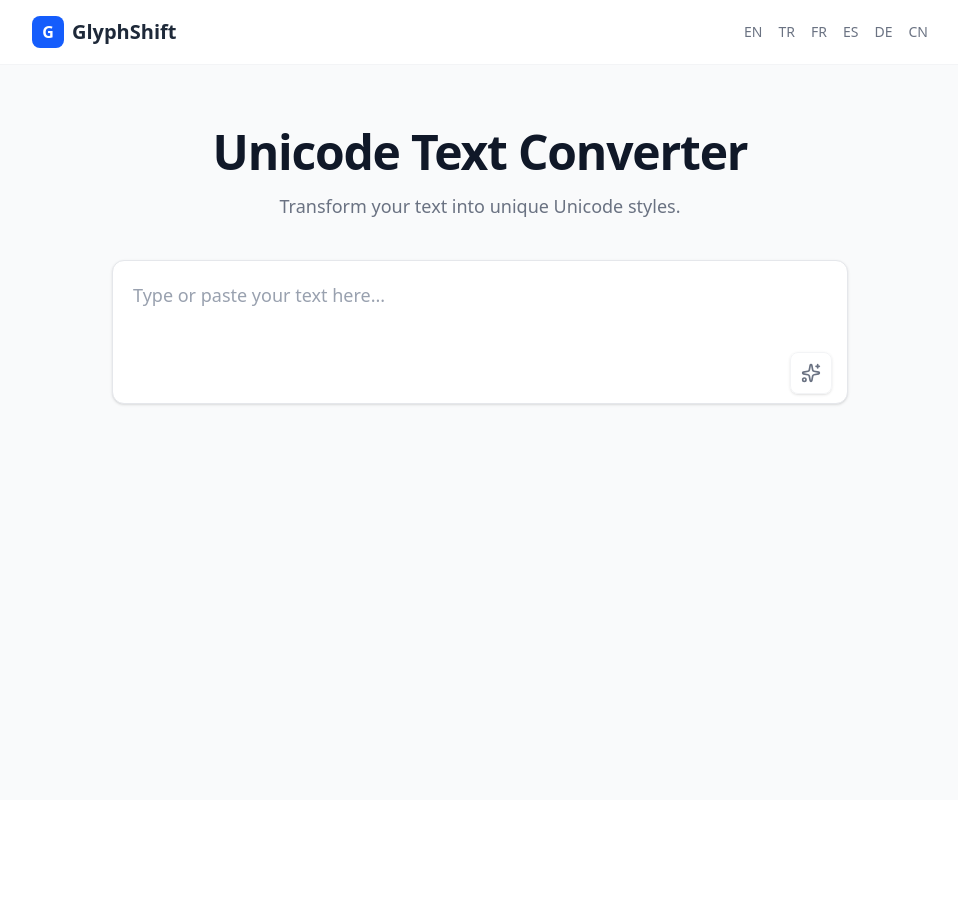
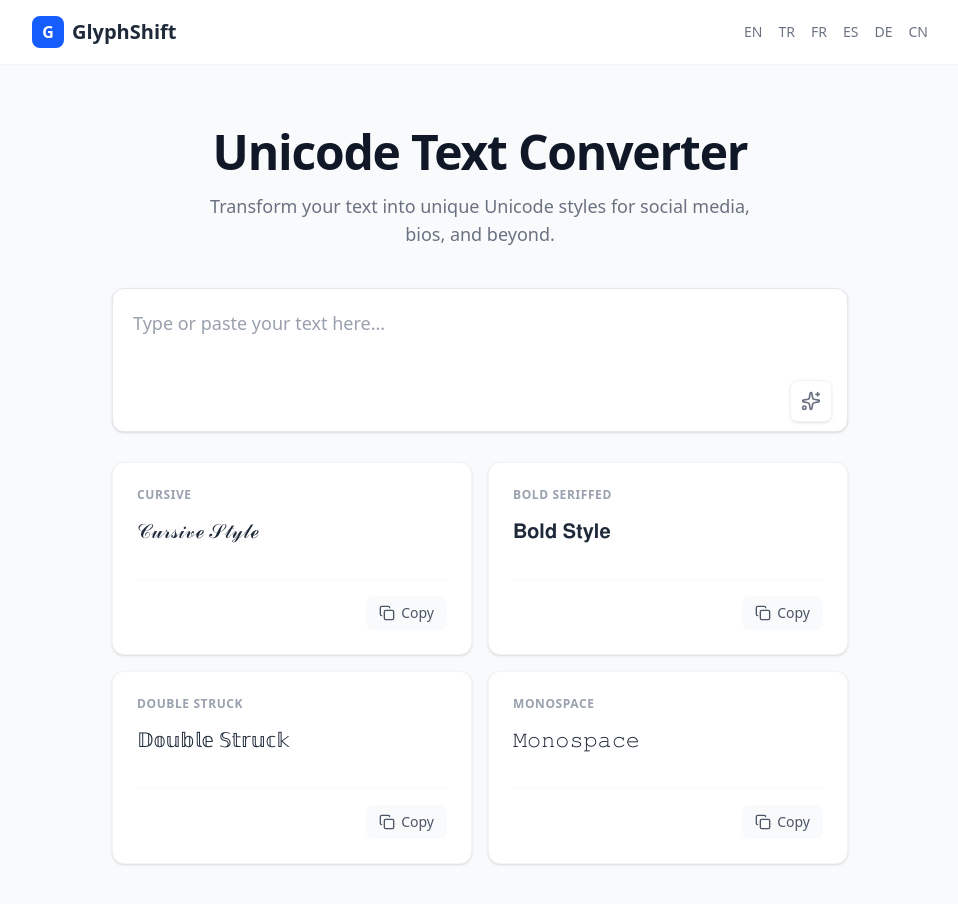
Before and after one commit to EnderKaran/GlyphShift, a React (Vite) app: page / in a window 1280 px wide. Shown: the top 904 px of the page, without its empty margins (160-1118 px from the left). Before the commit the page ends 800 px from the top, so only its background shows below. Built offline with nearby package versions, Linux system fonts and the light colour scheme.

Commit message:
outputcard ve diğer yapılar yapildi

```diff
--- a/src/App.tsx
+++ b/src/App.tsx
@@ -2,8 +2,8 @@ import React, { useState } from 'react';
 import Header from './components/Header';
 import TextInput from './components/TextInput';
 import SettingsPanel from './components/SettingsPanel';
+import OutputCard from './components/OutputCard';
 
-// Stil nesnesi için Tip Tanımlaması (Type Definition)
 interface FontStyle {
   key: string;
   label: string;
@@ -11,12 +11,9 @@ interface FontStyle {
 }
 
 const App: React.FC = () => {
-  // State tanımlarında tip çıkarımı (inference) otomatik yapılır,
-  // ama açıkça belirtmek öğrenme aşamasında iyidir.
   const [inputText, setInputText] = useState<string>('');
   const [isSettingsOpen, setIsSettingsOpen] = useState<boolean>(false);
 
-  // Stil listesi (Artık FontStyle tipine uymak zorunda)
   const styles: FontStyle[] = [
     { key: 'cursive', label: 'Cursive', example: 'Cursive Style' },
     { key: 'bold', label: 'Bold Seriffed', example: 'Bold Style' },
@@ -25,22 +22,22 @@ const App: React.FC = () => {
   ];
 
   return (
-    <div className="min-h-screen bg-[#F9FAFB] pb-20">
+    <div className="min-h-screen bg-[#F9FAFB] pb-20 font-sans">
       <Header />
 
       <main className="max-w-3xl mx-auto px-4 pt-24 sm:pt-32">
 
-        {/* Başlık ve Açıklama Bölümü */}
+        {/* Başlık Alanı */}
         <section className="text-center mb-10">
           <h1 className="text-4xl sm:text-5xl font-extrabold text-gray-900 mb-4 tracking-tight">
             Unicode Text Converter
           </h1>
           <p className="text-lg text-gray-500 max-w-xl mx-auto">
-            Transform your text into unique Unicode styles.
+            Transform your text into unique Unicode styles for social media, bios, and beyond.
           </p>
         </section>
 
-        {/* Giriş Alanı Bileşeni */}
+        {/* Giriş Input Bileşeni */}
         <TextInput
           value={inputText}
           onChange={setInputText}
@@ -49,11 +46,21 @@ const App: React.FC = () => {
           onToggleSettings={() => setIsSettingsOpen(!isSettingsOpen)}
         />
 
-        {/* Ayarlar Paneli (Toggle) */}
+        {/* Ayarlar Paneli */}
         {isSettingsOpen && <SettingsPanel />}
 
-        {/* Dinamik Çıktı Kartları */}
-
+        {/* Çıktı Kartları */}
+        <div className="grid grid-cols-1 md:grid-cols-2 gap-4 mt-6">
+          {styles.map((style) => (
+            <OutputCard
+              key={style.key}
+              fontKey={style.key}
+              fontLabel={style.label}
+              example={style.example}
+              inputText={inputText}
+            />
+          ))}
+        </div>
 
       </main>
     </div>
--- /dev/null
+++ b/src/components/OutputCard.tsx
@@ -0,0 +1,70 @@
+import React, { useState } from 'react';
+import { Copy, Check } from 'lucide-react';
+import { transformText } from '../utils/textConverter';
+
+interface OutputCardProps {
+  inputText: string;
+  fontKey: string;
+  fontLabel: string;
+  example: string;
+}
+
+const OutputCard: React.FC<OutputCardProps> = ({ inputText, fontKey, fontLabel, example }) => {
+  const [copied, setCopied] = useState<boolean>(false);
+
+  const finalText = inputText
+    ? transformText(inputText, fontKey)
+    : transformText(example, fontKey);
+
+  const handleCopy = () => {
+    if (!finalText) return;
+
+    navigator.clipboard.writeText(finalText)
+      .then(() => {
+        setCopied(true);
+        setTimeout(() => setCopied(false), 2000);
+      })
+      .catch(err => console.error('Kopyalama hatası:', err));
+  };
+
+  return (
+    <div className="bg-white p-6 rounded-xl shadow-sm border border-gray-100 hover:shadow-md hover:border-blue-100 transition-all duration-200 flex flex-col h-full group">
+      {/* Başlık */}
+      <div className="flex justify-between items-start mb-3">
+        <h3 className="text-xs font-bold text-gray-400 uppercase tracking-wider group-hover:text-blue-500 transition-colors">
+          {fontLabel}
+        </h3>
+      </div>
+
+      {/* Çıktı Metni */}
+      <div className="flex-grow min-h-[3rem]">
+        <p className="text-xl text-gray-800 break-words leading-relaxed font-medium">
+          {finalText}
+        </p>
+      </div>
+
+      {/* Kopyalama Butonu */}
+      <div className="mt-4 pt-4 border-t border-gray-50 flex justify-end">
+        <button
+          onClick={handleCopy}
+          className={`flex items-center text-sm font-medium px-3 py-1.5 rounded-lg transition-all duration-200
+            ${copied
+              ? 'bg-green-50 text-green-700 border border-green-200'
+              : 'bg-gray-50 text-gray-600 hover:bg-blue-50 hover:text-blue-700 border border-transparent'}`}
+        >
+          {copied ? (
+            <>
+              <Check className="mr-1.5 w-4 h-4" /> Copied!
+            </>
+          ) : (
+            <>
+              <Copy className="mr-1.5 w-4 h-4" /> Copy
+            </>
+          )}
+        </button>
+      </div>
+    </div>
+  );
+};
+
+export default OutputCard;
--- /dev/null
+++ b/src/components/characterMaps.tsx
@@ -0,0 +1,20 @@
+export type CharMap = Record<string, string>;
+
+export const FONTS: Record<string, CharMap> = {
+  cursive: {
+    'a': '𝒶', 'b': '𝒷', 'c': '𝒸', 'd': '𝒹', 'e': 'ℯ', 'f': '𝒻', 'g': 'ℊ', 'h': '𝒽', 'i': '𝒾', 'j': '𝒿', 'k': '𝓀', 'l': '𝓁', 'm': '𝓂', 'n': '𝓃', 'o': 'ℴ', 'p': '𝓅', 'q': '𝓆', 'r': '𝓇', 's': '𝓈', 't': '𝓉', 'u': '𝓊', 'v': '𝓋', 'w': '𝓌', 'x': '𝓍', 'y': '𝓎', 'z': '𝓏',
+    'A': '𝒜', 'B': 'ℬ', 'C': '𝒞', 'D': '𝒟', 'E': 'ℰ', 'F': 'ℱ', 'G': '𝒢', 'H': 'ℋ', 'I': 'ℐ', 'J': '𝒥', 'K': '𝒦', 'L': 'ℒ', 'M': 'ℳ', 'N': '𝒩', 'O': '𝒪', 'P': '𝒫', 'Q': '𝒬', 'R': 'ℛ', 'S': '𝒮', 'T': '𝒯', 'U': '𝒰', 'V': '𝒱', 'W': '𝒲', 'X': '𝒳', 'Y': '𝒴', 'Z': '𝒵'
+  },
+  bold: {
+    'a': '𝐚', 'b': '𝐛', 'c': '𝐜', 'd': '𝐝', 'e': '𝐞', 'f': '𝐟', 'g': '𝐠', 'h': '𝐡', 'i': '𝐢', 'j': '𝐣', 'k': '𝐤', 'l': '𝐥', 'm': '𝐦', 'n': '𝐧', 'o': '𝐨', 'p': '𝐩', 'q': '𝐪', 'r': '𝐫', 's': '𝐬', 't': '𝐭', 'u': '𝐮', 'v': '𝐯', 'w': '𝐰', 'x': '𝐱', 'y': '𝐲', 'z': '𝐳',
+    'A': '𝐀', 'B': '𝐁', 'C': '𝐂', 'D': '𝐃', 'E': '𝐄', 'F': '𝐅', 'G': '𝐆', 'H': '𝐇', 'I': '𝐈', 'J': '𝐉', 'K': '𝐊', 'L': '𝐋', 'M': '𝐌', 'N': '𝐍', 'O': '𝐎', 'P': '𝐏', 'Q': '𝐐', 'R': '𝐑', 'S': '𝐒', 'T': '𝐓', 'U': '𝐔', 'V': '𝐕', 'W': '𝐖', 'X': '𝐗', 'Y': '𝐘', 'Z': '𝐙'
+  },
+  monospace: {
+    'a': '𝚊', 'b': '𝚋', 'c': '𝚌', 'd': '𝚍', 'e': '𝚎', 'f': '𝚏', 'g': '𝚐', 'h': '𝚑', 'i': '𝚒', 'j': '𝚓', 'k': '𝚔', 'l': '𝚕', 'm': '𝚖', 'n': '𝚗', 'o': '𝚘', 'p': '𝚙', 'q': '𝚚', 'r': '𝚛', 's': '𝚜', 't': '𝚝', 'u': '𝚞', 'v': '𝚟', 'w': '𝚠', 'x': '𝚡', 'y': '𝚢', 'z': '𝚣',
+    'A': '𝙰', 'B': '𝙱', 'C': '𝙲', 'D': '𝙳', 'E': '𝙴', 'F': '𝙵', 'G': '𝙶', 'H': '𝙷', 'I': '𝙸', 'J': '𝙹', 'K': '𝙺', 'L': '𝙻', 'M': '𝙼', 'N': '𝙽', 'O': '𝙾', 'P': '𝙿', 'Q': '𝚀', 'R': '𝚁', 'S': '𝚂', 'T': '𝚃', 'U': '𝚄', 'V': '𝚅', 'W': '𝚆', 'X': '𝚇', 'Y': '𝚈', 'Z': '𝚉'
+  },
+  doubleStruck: {
+    'a': '𝕒', 'b': '𝕓', 'c': '𝕔', 'd': '𝕕', 'e': '𝕖', 'f': '𝕗', 'g': '𝕘', 'h': '𝕙', 'i': '𝕚', 'j': '𝕛', 'k': '𝕜', 'l': '𝕝', 'm': '𝕞', 'n': '𝕟', 'o': '𝕠', 'p': '𝕡', 'q': '𝕢', 'r': '𝕣', 's': '𝕤', 't': '𝕥', 'u': '𝕦', 'v': '𝕧', 'w': '𝕨', 'x': '𝕩', 'y': '𝕪', 'z': '𝕫',
+    'A': '𝔸', 'B': '𝔹', 'C': 'ℂ', 'D': '𝔻', 'E': '𝔼', 'F': '𝔽', 'G': '𝔾', 'H': 'ℍ', 'I': '𝕀', 'J': '𝕁', 'K': '𝕂', 'L': '𝕃', 'M': '𝕄', 'N': 'ℕ', 'O': '𝕆', 'P': 'ℙ', 'Q': 'ℚ', 'R': 'ℝ', 'S': '𝕊', 'T': '𝕋', 'U': '𝕌', 'V': '𝕍', 'W': '𝕎', 'X': '𝕏', 'Y': '𝕐', 'Z': 'ℤ'
+  }
+};
--- /dev/null
+++ b/src/utils/textConverter.tsx
@@ -0,0 +1,11 @@
+import { FONTS } from '../components/characterMaps';
+
+export const transformText = (text: string, fontKey: string): string => {
+  const map = FONTS[fontKey];
+  if (!map) return text;
+
+  return text
+    .split('')
+    .map((char) => map[char] || char)
+    .join('');
+};
```
